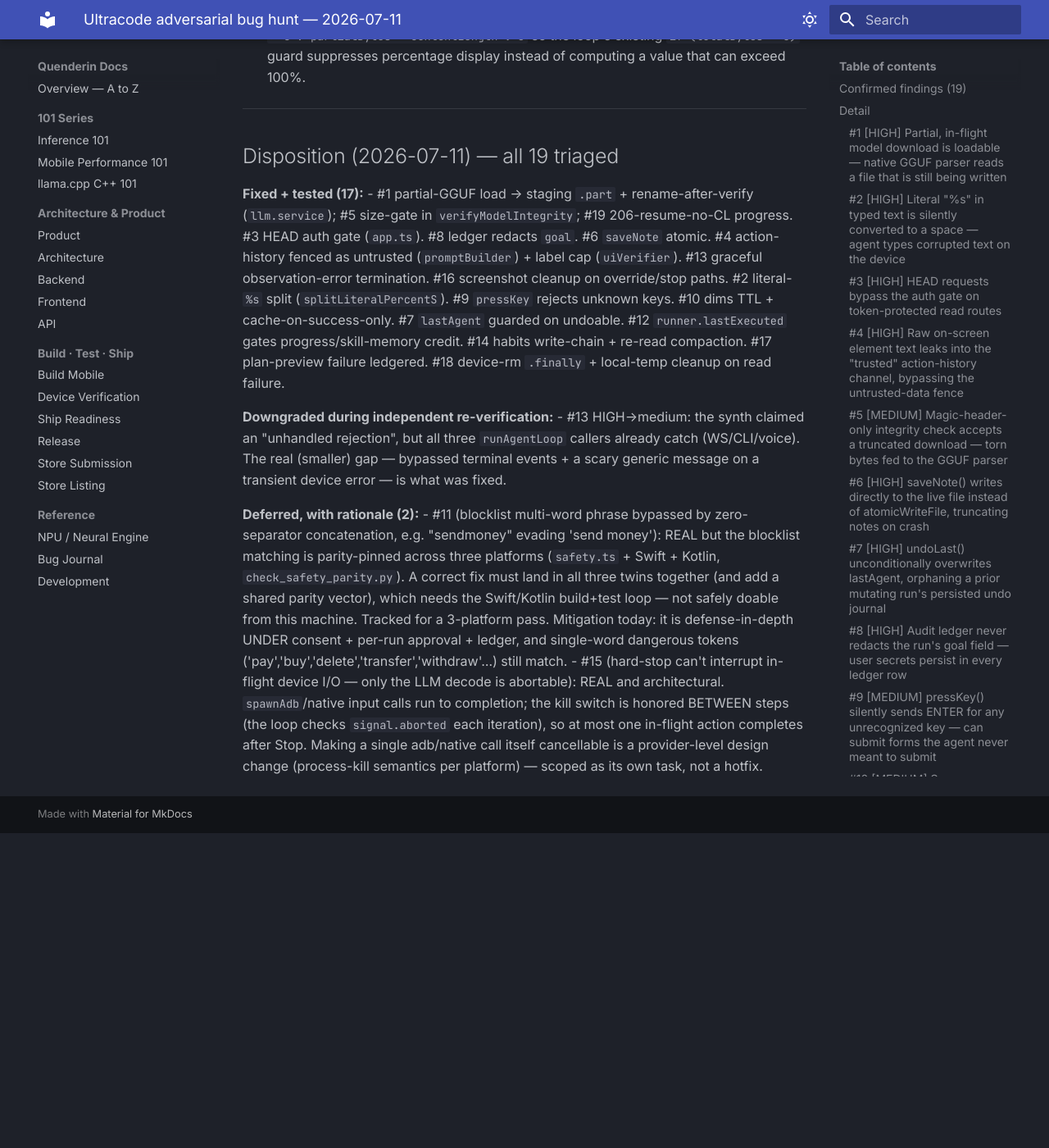
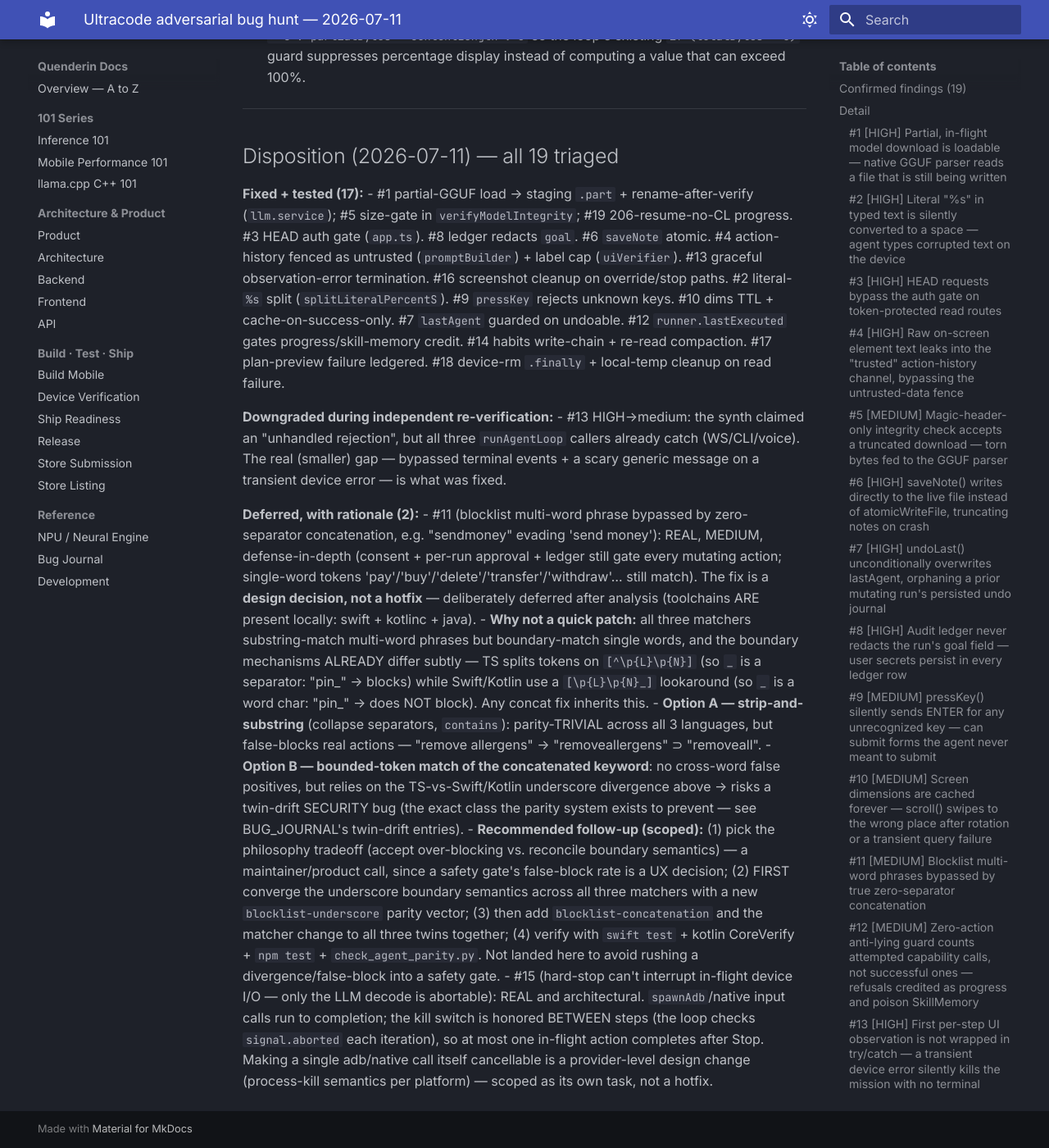
Before and after one commit to alikatgh/quenderin, an MkDocs documentation site: the page built from docs/audits/2026-07-11-ultracode-bughunt.md, in a window 1280 px wide and 1400 px high, scrolled down 11603 px. Shown: the whole window at 82% size. Built offline with MkDocs 1.6.1 and Material for MkDocs 9.7.7, drawn with Linux system fonts in a browser that asks for light colours; before the commit the page ends 12619 px from its top, so only the background shows below that.

Commit message:
docs(audit): scope the #11 blocklist-concat fix — design tradeoff, not a hotfix
Investigated #11 with the toolchains present (swift+kotlinc+java). Recording why
it stays deferred: the three matchers' boundary semantics ALREADY diverge on
underscore (TS token-split treats '_' as a separator; Swift/Kotlin lookaround
treats it as a word char), so a concat fix is a design decision — Option A
(strip+substring) is parity-trivial but false-blocks 'remove allergens'; Option B
(bounded-token) avoids that but rides the underscore divergence and risks a
twin-drift security bug. Documented the scoped 4-step follow-up (converge
underscore vector first, then add the concat vector + matcher to all three twins,
verify across suites). Not rushing a divergence/false-block into a safety gate.

Co-Authored-By: Claude Opus 4.8 <noreply@anthropic.com>

```diff
--- a/docs/audits/2026-07-11-ultracode-bughunt.md
+++ b/docs/audits/2026-07-11-ultracode-bughunt.md
@@ -151,12 +151,25 @@ loop before any fix; per-finding disposition (fixed / downgraded / rejected) liv
 
 **Deferred, with rationale (2):**
 - #11 (blocklist multi-word phrase bypassed by zero-separator concatenation, e.g. "sendmoney" evading
-  'send money'): REAL but the blocklist matching is parity-pinned across three platforms
-  (`safety.ts` + Swift + Kotlin, `check_safety_parity.py`). A correct fix must land in all three twins
-  together (and add a shared parity vector), which needs the Swift/Kotlin build+test loop — not
-  safely doable from this machine. Tracked for a 3-platform pass. Mitigation today: it is
-  defense-in-depth UNDER consent + per-run approval + ledger, and single-word dangerous tokens
-  ('pay','buy','delete','transfer','withdraw'…) still match.
+  'send money'): REAL, MEDIUM, defense-in-depth (consent + per-run approval + ledger still gate every
+  mutating action; single-word tokens 'pay'/'buy'/'delete'/'transfer'/'withdraw'… still match). The
+  fix is a **design decision, not a hotfix** — deliberately deferred after analysis (toolchains ARE
+  present locally: swift + kotlinc + java).
+  - **Why not a quick patch:** all three matchers substring-match multi-word phrases but boundary-match
+    single words, and the boundary mechanisms ALREADY differ subtly — TS splits tokens on
+    `[^\p{L}\p{N}]` (so `_` is a separator: "pin_" → blocks) while Swift/Kotlin use a `[\p{L}\p{N}_]`
+    lookaround (so `_` is a word char: "pin_" → does NOT block). Any concat fix inherits this.
+  - **Option A — strip-and-substring** (collapse separators, `contains`): parity-TRIVIAL across all 3
+    languages, but false-blocks real actions — "remove allergens" → "removeallergens" ⊃ "removeall".
+  - **Option B — bounded-token match of the concatenated keyword**: no cross-word false positives, but
+    relies on the TS-vs-Swift/Kotlin underscore divergence above → risks a twin-drift SECURITY bug (the
+    exact class the parity system exists to prevent — see BUG_JOURNAL's twin-drift entries).
+  - **Recommended follow-up (scoped):** (1) pick the philosophy tradeoff (accept over-blocking vs.
+    reconcile boundary semantics) — a maintainer/product call, since a safety gate's false-block rate is
+    a UX decision; (2) FIRST converge the underscore boundary semantics across all three matchers with a
+    new `blocklist-underscore` parity vector; (3) then add `blocklist-concatenation` and the matcher
+    change to all three twins together; (4) verify with `swift test` + kotlin CoreVerify + `npm test` +
+    `check_agent_parity.py`. Not landed here to avoid rushing a divergence/false-block into a safety gate.
 - #15 (hard-stop can't interrupt in-flight device I/O — only the LLM decode is abortable): REAL and
   architectural. `spawnAdb`/native input calls run to completion; the kill switch is honored BETWEEN
   steps (the loop checks `signal.aborted` each iteration), so at most one in-flight action completes
```
